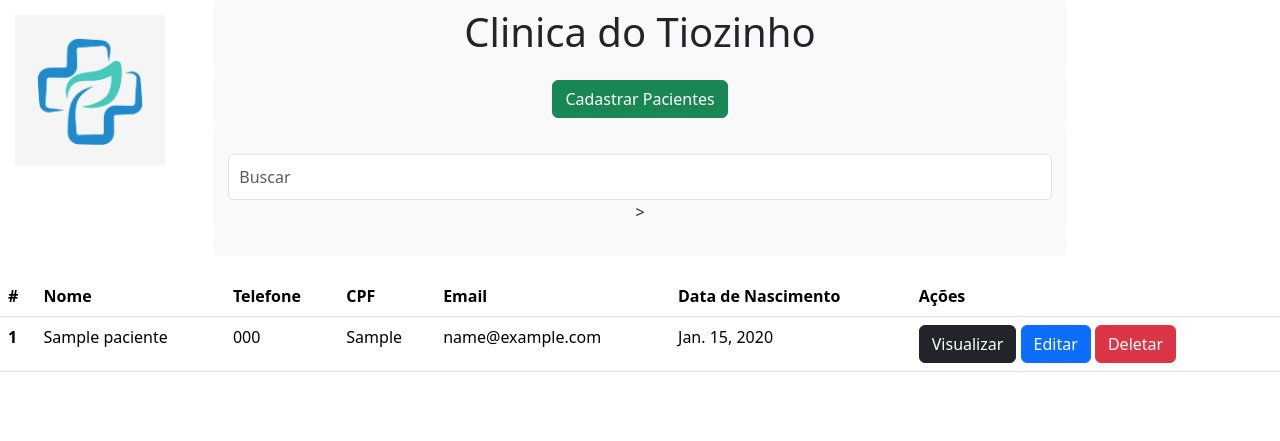
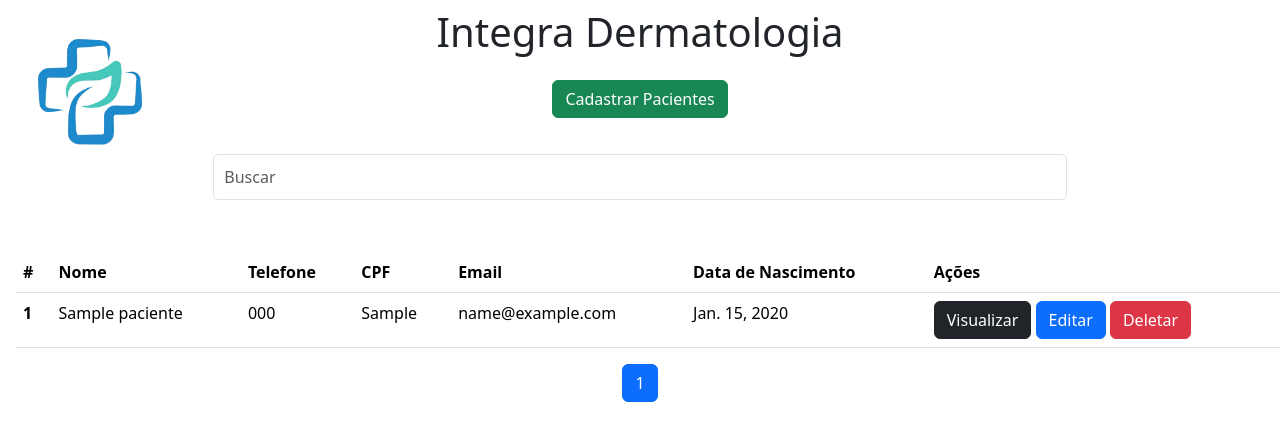
Before and after one commit to Felipe-GFreitas/Clinica-Dermato, a Django app: page / in a window 1280 px wide. Shown: the top 441 px of the page. Run offline with Django 5.2, Linux system fonts and the light colour scheme; tables that the repository leaves empty hold one stand-in row (values such as "Sample post").

Commit message:
002css
002css

```diff
--- a/app/static/css/style.css
+++ b/app/static/css/style.css
@@ -5,9 +5,9 @@ body {
     box-sizing: border-box;
 }
 
-/* Definir margem para todos os elementos com classe 'col-8' */
-.col-8 {
-    margin-left: auto;
+
+#TabelaPacientes {
+    margin-left: 15px;
     margin-right: auto;
     padding: 15px;
     border-radius: 5px;
@@ -28,6 +28,7 @@ table {
 }
 
 
+
 /* logo no canto superior esquerdo */
 .logo {
     position: absolute;
--- a/app/templates/index.html
+++ b/app/templates/index.html
@@ -3,31 +3,30 @@
 <head>
     <meta charset="UTF-8">
     <meta name="viewport" content="width=device-width, initial-scale=1.0">
-    <title>Clinica</title>
+    <title>Pacientes</title>
     {% load static %}
     <link rel="stylesheet" href="{% static 'css/style.css' %}">
     <link href="https://cdn.jsdelivr.net/npm/bootstrap@5.3.3/dist/css/bootstrap.min.css" rel="stylesheet" integrity="sha384-QWTKZyjpPEjISv5WaRU9OFeRpok6YctnYmDr5pNlyT2bRjXh0JMhjY6hW+ALEwIH" crossorigin="anonymous">
-    <!-- Linha acima é apenas a importação do Boostrap -->
 </head>
 
 <body>
-  <img src="{% static '/imagens/logo.jpg' %}" alt="Logo da Clínica" class="logo">
+  <img src="{% static 'imagens/logo.png' %}" alt="Logo da Clínica" class="logo">
 
     <div class="col-8 m-auto pt-2 pb-2 text-center">
-        <h1> Clinica do Tiozinho </h1>
+        <h1> Integra Dermatologia </h1>
     </div>
     <div class="col-8 m-auto pt-2 pb-2 text-center">
         <a href="/cadastrar" class="btn btn-success"> Cadastrar Pacientes</a>
     </div>
 
     <div class="col-8 m-auto pt-2 pb-2 text-center">
-        <form method="get">
-          <input type="text" id="search" class="form-control" placeholder="Buscar">
-        </form>>
+        <form method="get" action="">
+          <input type="text" name="search" value="{{ search }}" id="search" class="form-control" placeholder="Buscar">
+        </form>
     </div>
 
-    <div class="col-8 m-auto pt-3 pb-2 text-center"></div>
-    <table class="table">
+    <div class="col-8 m-auto pt-3 pb-2 text-center" ></div>
+    <table class="table" id="TabelaPacientes">
         <thead>
           <tr>
             <th scope="col">#</th>
@@ -40,42 +39,52 @@
           </tr>
         </thead>
         <tbody>
-          {%for dbs in db %}
-          <tr></tr>
-            <th scope="row"> {{dbs.id}}</th>
-            <td>  {{dbs.nome}}  </td>
-            <td>  {{dbs.telefone}}  </td>
-            <td>  {{dbs.cpf}}  </td>
-            <td>{{dbs.email}}</td>
-            <td>{{dbs.data_nascimento}}</td>
+          {% for dbs in db %}
+          <tr>
+            <th scope="row">{{ dbs.id }}</th>
+            <td>{{ dbs.nome }}</td>
+            <td>{{ dbs.telefone }}</td>
+            <td>{{ dbs.cpf }}</td>
+            <td>{{ dbs.email }}</td>
+            <td>{{ dbs.data_nascimento }}</td>
             <td>
-              <a href="/view/{{dbs.id}}/" class="btn btn-dark">Visualizar</a>
-              <a href="/edit/{{dbs.id}}/" class="btn btn-primary">Editar</a>
-              <a href="/delete/{{dbs.id}}/" class="btn btn-danger btnDel">Deletar</a>
+              <a href="/view/{{ dbs.id }}/" class="btn btn-dark">Visualizar</a>
+              <a href="/edit/{{ dbs.id }}/" class="btn btn-primary">Editar</a>
+              <a href="/delete/{{ dbs.id }}/" class="btn btn-danger btnDel">Deletar</a>
             </td>
           </tr>
           {% endfor %}
-
         </tbody>
     </table>
 
-    </div>
-<!-- Depois alguem estilisa isso, pq ta muito feio-->
-    <div class="pagination">
-
+    <!-- Paginação -->
+    <nav aria-label="Page navigation">
+      <ul class="pagination justify-content-center">
         {% if db.has_previous %}
-      <a href="?page={{db.previous_page_number}}"> < </a>
+        <li class="page-item">
+          <a class="page-link" href="?search={{ search }}&page={{ db.previous_page_number }}" aria-label="Previous">
+            <span aria-hidden="true">&laquo;</span>
+          </a>
+        </li>
         {% endif %}
 
-      {{db.number}}
+        {% for num in db.paginator.page_range %}
+        <li class="page-item {% if num == db.number %}active{% endif %}">
+          <a class="page-link" href="?search={{ search }}&page={{ num }}">{{ num }}</a>
+        </li>
+        {% endfor %}
 
         {% if db.has_next %}
-      <a href="?page={{db.next_page_number}}"> > ></a>
+        <li class="page-item">
+          <a class="page-link" href="?search={{ search }}&page={{ db.next_page_number }}" aria-label="Next">
+            <span aria-hidden="true">&raquo;</span>
+          </a>
+        </li>
         {% endif %}
+      </ul>
+    </nav>
 
-    </div>
     {% load static %}
     <script src="{% static 'javascript.js' %}"></script>
-
 </body>
 </html>
--- a/app/views.py
+++ b/app/views.py
@@ -4,13 +4,13 @@ from app.models import Pacientes
 from django.core.paginator import Paginator
 
 def home(request):
-    data = {}
-    search = request.GET.get('search')
-    if search:
-        data['db'] = Pacientes.objects.filter(nome__icontains=search) #Coisa do Django esse negocio aqui
-    else:
-        data['db'] = Pacientes.objects.all()
-    return render(request, 'index.html', data)
+    search = request.GET.get('search', '')
+    pacientes_list = Pacientes.objects.filter(nome__icontains=search)
+    # Configura a paginação
+    paginator = Paginator(pacientes_list, 10)
+    page_number = request.GET.get('page')
+    page_obj = paginator.get_page(page_number)
+    return render(request, 'index.html', {'db': page_obj, 'search': search})
 
 def formPacientes(request):
     data = {}
```
Also changed, not shown: app/static/imagens/logo.jpg (deleted), app/static/imagens/logo.png (added). Lines whose indentation alone changed are shown as unchanged.
